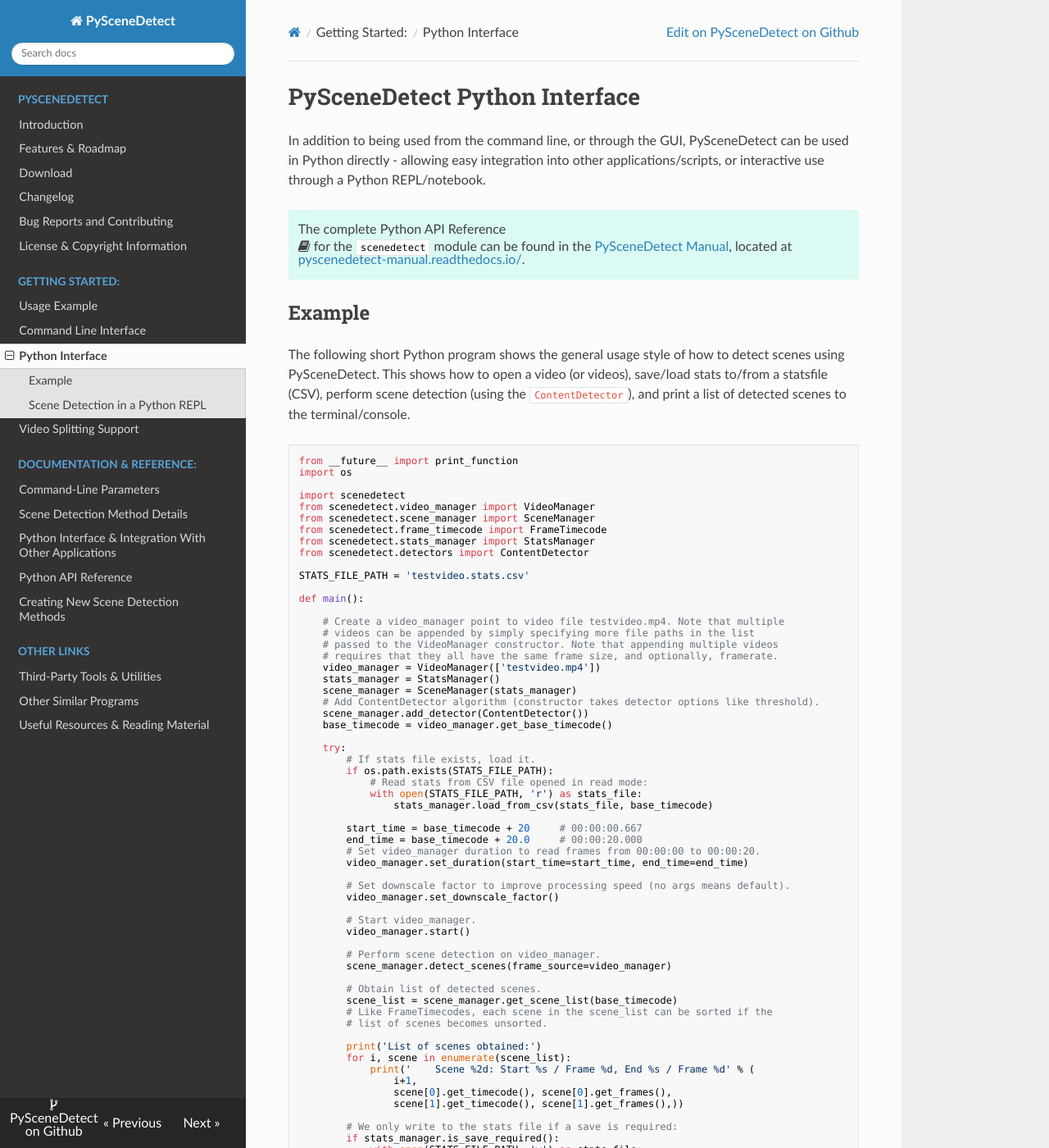
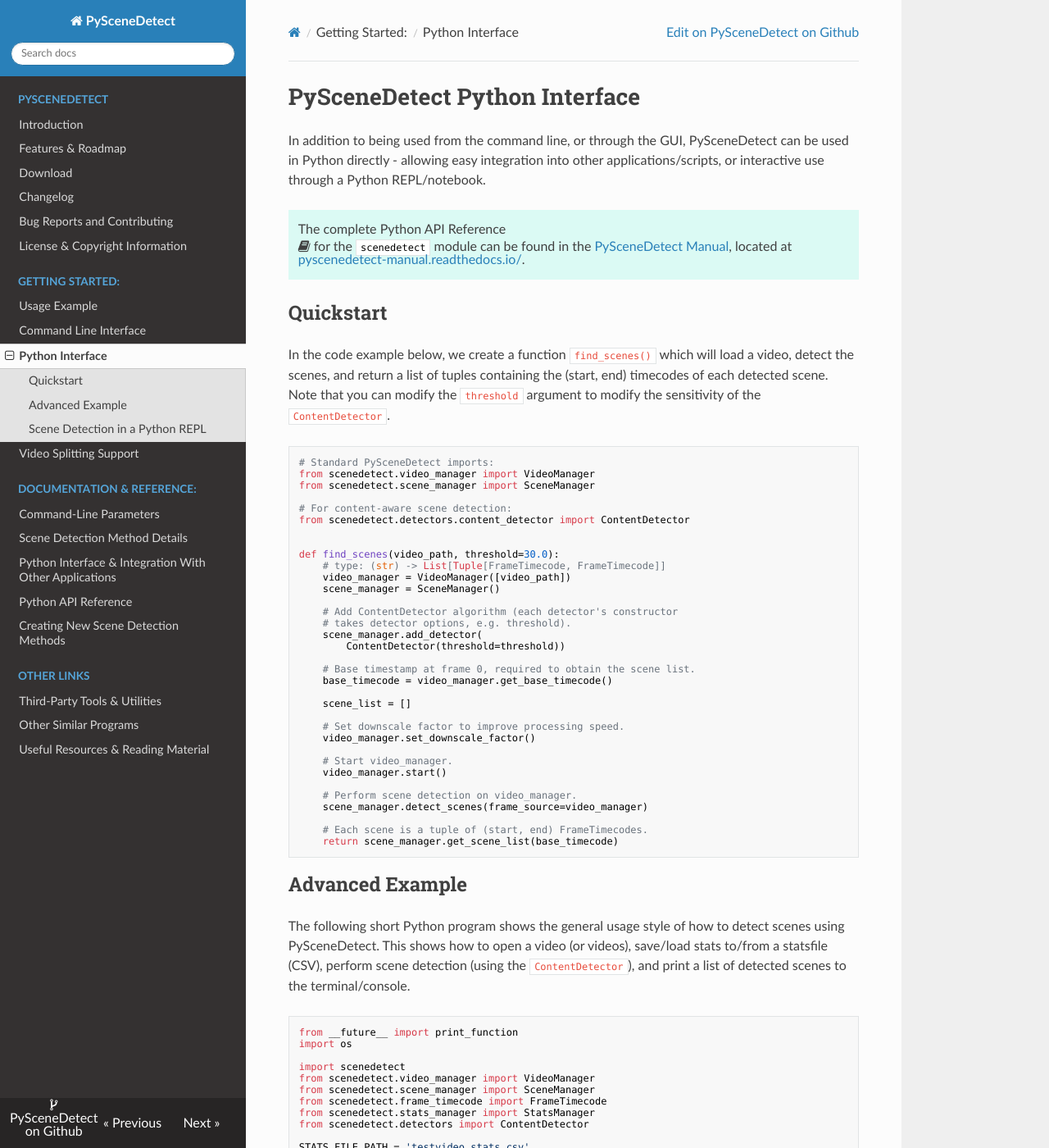
Before and after one commit to vovamushak/PySceneDetect, an MkDocs documentation site: the page built from docs/examples/usage-python.md, in a window 1280 px wide and 1400 px high. Shown: the whole window at 82% size. Built offline with MkDocs 1.6.1, drawn with Linux system fonts in a browser that asks for light colours; nearby versions of some CDN libraries; old or Windows-style settings are respelled for this version of MkDocs.

Commit message:
Add new quickstart example to the API manual.
Add new quickstart example to the CLI manual.

Reformat and simplify README.md accordingly.

Part of changes to support #171.

````diff
--- a/docs/examples/usage-python.md
+++ b/docs/examples/usage-python.md
@@ -8,7 +8,52 @@ The complete Python API Reference <span class="fa fa-book"> for the <tt>scenedet
 </div>
 
 
-## Example
+## Quickstart
+
+In the code example below, we create a function `find_scenes()` which will
+load a video, detect the scenes, and return a list of tuples containing the
+(start, end) timecodes of each detected scene.  Note that you can modify
+the `threshold` argument to modify the sensitivity of the `ContentDetector`.
+
+```python
+# Standard PySceneDetect imports:
+from scenedetect.video_manager import VideoManager
+from scenedetect.scene_manager import SceneManager
+
+# For content-aware scene detection:
+from scenedetect.detectors.content_detector import ContentDetector
+
+
+def find_scenes(video_path, threshold=30.0):
+    # type: (str) -> List[Tuple[FrameTimecode, FrameTimecode]]
+    video_manager = VideoManager([video_path])
+    scene_manager = SceneManager()
+
+    # Add ContentDetector algorithm (each detector's constructor
+    # takes detector options, e.g. threshold).
+    scene_manager.add_detector(
+        ContentDetector(threshold=threshold))
+
+    # Base timestamp at frame 0, required to obtain the scene list.
+    base_timecode = video_manager.get_base_timecode()
+
+    scene_list = []
+
+    # Set downscale factor to improve processing speed.
+    video_manager.set_downscale_factor()
+
+    # Start video_manager.
+    video_manager.start()
+
+    # Perform scene detection on video_manager.
+    scene_manager.detect_scenes(frame_source=video_manager)
+
+    # Each scene is a tuple of (start, end) FrameTimecodes.
+    return scene_manager.get_scene_list(base_timecode)
+```
+
+
+## Advanced Example
 
 The following short Python program shows the general usage style of how to detect scenes using PySceneDetect.  This shows how to open a video (or videos), save/load stats to/from a statsfile (CSV), perform scene detection (using the `ContentDetector`), and print a list of detected scenes to the terminal/console.
 
````
Also changed, not shown: README.md (+67 -12 lines), docs/changelog.md (+1 -1 lines), docs/examples/usage.md (+14 -9 lines), manual/api.rst (+46 -2 lines), manual/cli/global_options.rst (+35 -2 lines).
